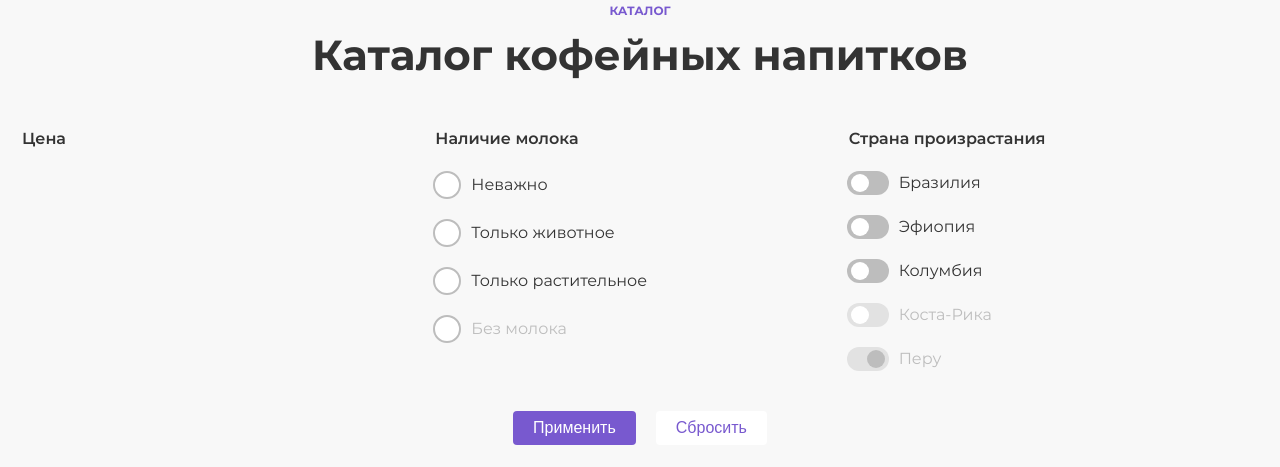
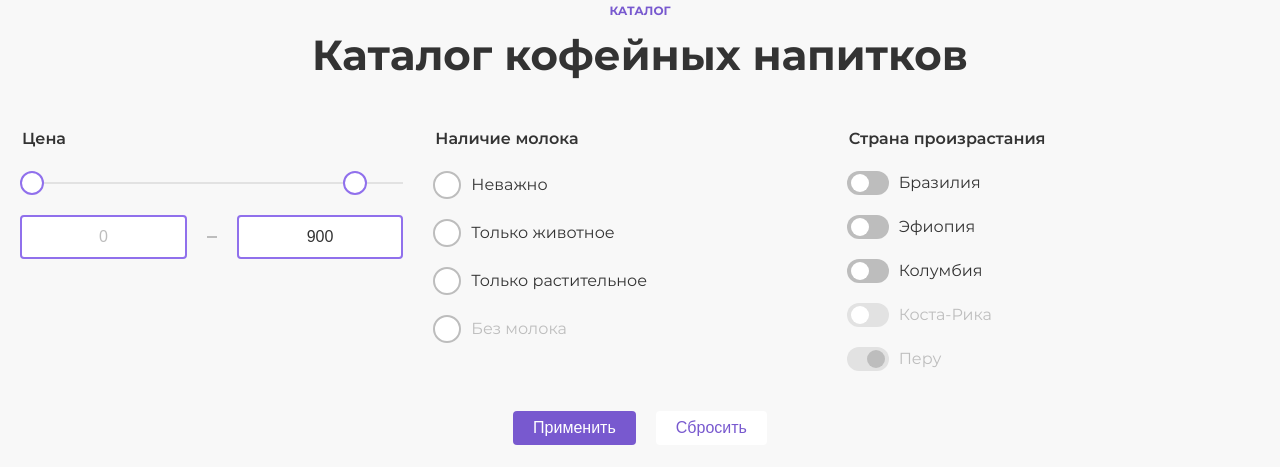
Before and after one commit to alexander-drach/HTML-Academy_Drink2Go, a website: page source/index.html in a window 1280 px wide. Shown: the part 1479-1946 px from the top of the page. Drawn offline with nearby package versions, Linux system fonts and the light colour scheme; files that its build step writes are made by us from their sources.

Commit message:
add range

```diff
--- a/source/index.html
+++ b/source/index.html
@@ -253,6 +253,17 @@
           <aside class="filter">
             <fieldset class="filter__group">
               <legend class="filter__title">Цена</legend>
+              <div class="range">
+                <div class="range__track">
+                  <input type="range" min="0" step="1" max="1000" value="0">
+                  <input type="range" min="0" step="1" max="1000" value="900">
+                </div>
+                <div class="range__values">
+                  <input id="range-from" class="range__value range__value--from" type="text" placeholder="0">
+                  <span class="range__separator"></span>
+                  <input id="range-to" class="range__value range__value--to" type="text" value="900">
+                </div>
+              </div><!-- range -->
             </fieldset>
             <fieldset class="filter__group">
               <legend class="filter__title">Наличие молока</legend>
@@ -466,7 +477,7 @@
   </main>
 
   <footer class="page-footer">
-    <div class="map">map</div>
+    <div id="map" class="map">map</div>
     <div class="container">
       <div class="page-footer__inner">
         <div class="footer__block">
--- a/source/js/script.js
+++ b/source/js/script.js
@@ -19,8 +19,29 @@ const swiper = new Swiper('.swiper', {
     nextEl: '.swiper-button-next',
     prevEl: '.swiper-button-prev',
   },
+});
 
-  scrollbar: {
-    el: '.swiper-scrollbar',
-  },
+/* range */
+
+const sliders = document.querySelectorAll('input[type="range"]');
+const valueRangeFrom = document.getElementById('range-from');
+const valueRangeTo = document.getElementById('range-to');
+
+sliders[0].addEventListener('input', (e) => {
+ if(+sliders[0].value > +sliders[1].value){
+    sliders[1].value = +sliders[0].value;
+  }
 });
+
+sliders[1].addEventListener('input', (e) => {
+ if(+sliders[1].value < +sliders[0].value){
+    sliders[0].value = +sliders[1].value;
+  }
+});
+
+sliders.forEach((slider) => {
+  slider.addEventListener('change', () => {
+    valueRangeFrom.value = sliders[0].value;
+    valueRangeTo.value = sliders[1].value;
+  })
+});
--- /dev/null
+++ b/source/sass/blocks/range.scss
@@ -0,0 +1,133 @@
+.range__track {
+  position: relative;
+  pointer-events: none;
+  height: 24px;
+}
+
+.range__track input[type="range"] {
+  position: absolute;
+  left: 0;
+  top: 0;
+  width: 100%;
+  height: 24px;
+  display: block;
+  margin: 0;
+
+  -webkit-appearance: none;
+  -moz-appearance: none;
+  appearance: none;
+  background: none;
+}
+
+.range__track input[type="range"]:last-child {
+  // margin-top: -24px;
+}
+
+input[type="range"]::-webkit-slider-thumb {
+  pointer-events: all;
+}
+
+input[type="range"]::-moz-range-thumb {
+  pointer-events: all;
+}
+
+input[type="range"]::-ms-thumb {
+  pointer-events: all;
+}
+
+input[type=range]::-webkit-slider-runnable-track {
+  border-radius: 0;
+  height: 2px;
+  border: none;
+  background: $light-grey;
+}
+
+input[type=range]::-moz-range-track {
+  border-radius: 0;
+  height: 2px;
+  border: none;
+  background: $light-grey;
+}
+
+input[type=range]::-webkit-slider-thumb {
+  position: relative;
+  background: $base-white;
+  border: 2px solid $primary-lighter;
+  border-radius: 50%;
+  cursor: pointer;
+  width:24px;
+  height: 24px;
+  -webkit-appearance: none;
+  margin-top: -11px;
+  z-index: 3;
+}
+
+input[type=range]::-moz-range-thumb {
+  position: relative;
+  background: $base-white;
+  border: 2px solid $primary-lighter;
+  border-radius: 50%;
+  cursor: pointer;
+  width:24px;
+  height: 24px;
+  -webkit-appearance: none;
+  margin-top: -11px;
+  z-index: 3;
+}
+
+.range__track {
+  margin-bottom: 24px;
+
+  @include breakpoint(tablet) {
+    margin-bottom: 20px;
+  }
+}
+
+.range__values {
+  display: flex;
+  align-items: center;
+  justify-content: space-between;
+}
+
+.range__value {
+  flex: 1;
+  width: 100%;
+  text-align: center;
+  font-weight: 500;
+  line-height: 24px;
+  color: $base-black;
+  font-size: 16px;
+  padding: 8px 10px;
+  border-radius: 4px;
+  border: 2px solid $primary-lighter;
+
+  &:focus {
+    border: 2px solid $primary-darker;
+  }
+
+  &:focus-visible {
+    outline: none;
+  }
+
+  &:disabled {
+    border: 2px solid $light-grey;
+  }
+
+  &::placeholder {
+    color: $base-grey;
+  }
+
+  &--from {
+    margin-right: 20px;
+  }
+
+  &--to {
+    margin-left: 20px;
+  }
+}
+
+.range__separator {
+  width: 10px;
+  height: 2px;
+  background-color: $base-grey;
+}
--- a/source/sass/style.scss
+++ b/source/sass/style.scss
@@ -18,3 +18,4 @@
 @import "blocks/sort";
 @import "blocks/pager";
 @import "blocks/swiper";
+@import "blocks/range";
```
Also changed, not shown: source/sass/blocks/filter.scss (line endings or trailing spaces).
